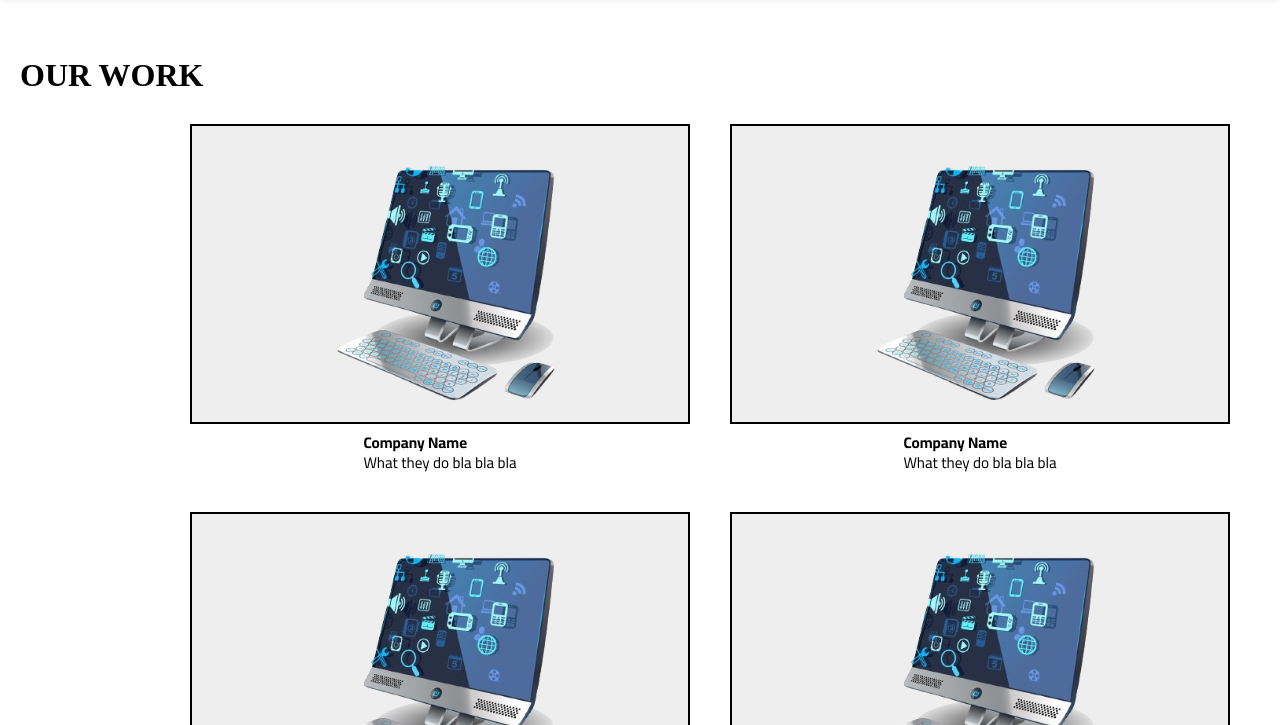
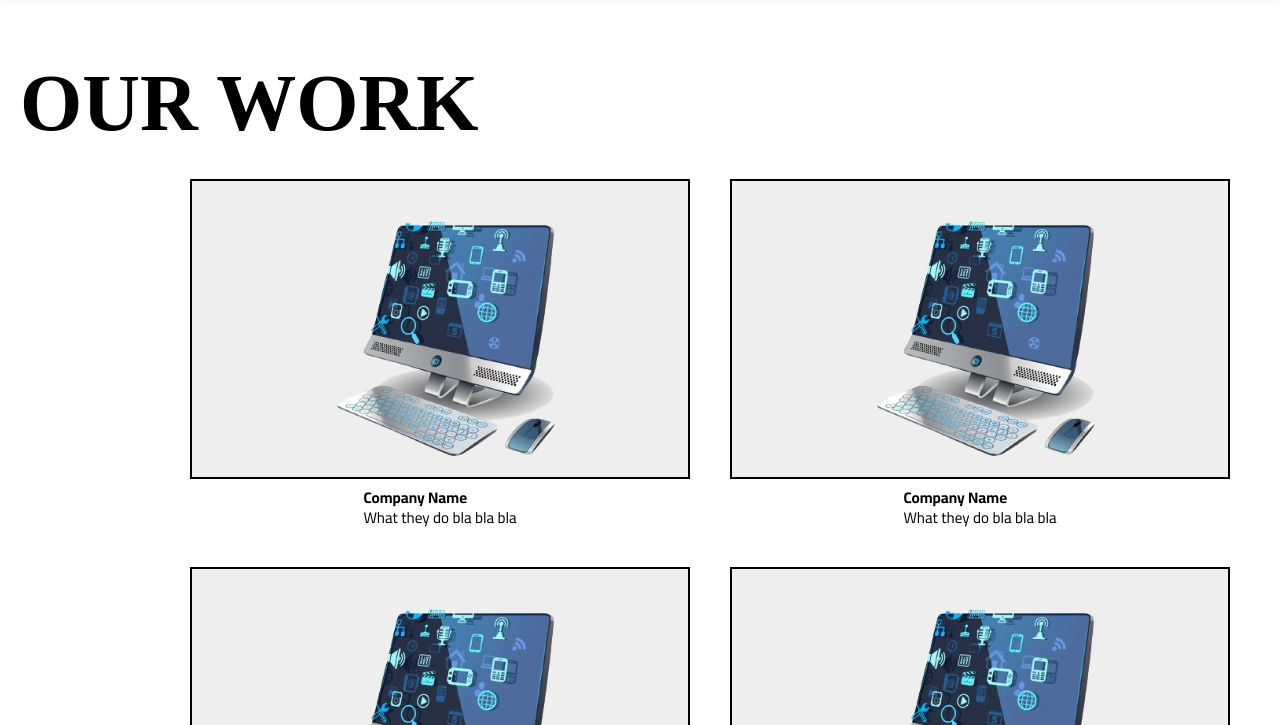
Before and after one commit to WildRoseDevs/WildRoseDevs.github.io, a plain HTML site: page projects.html in a window 1280 px wide. Shown: the part 75-800 px from the top of the page. Drawn offline with Linux system fonts and the light colour scheme.

Commit message:
Add files via upload

```diff
--- a/our-work.css
+++ b/our-work.css
@@ -269,9 +269,9 @@ a {
 }
 
 .our-work-title {
-    font-size: 2rem;
+    font-size: 5rem;
     font-family: 'Times New Roman', Times, serif !important;
-    margin-left: auto;
+    margin-left: 20vh;
     font-weight: bold;
     margin: 30px 20px;
 }
```
